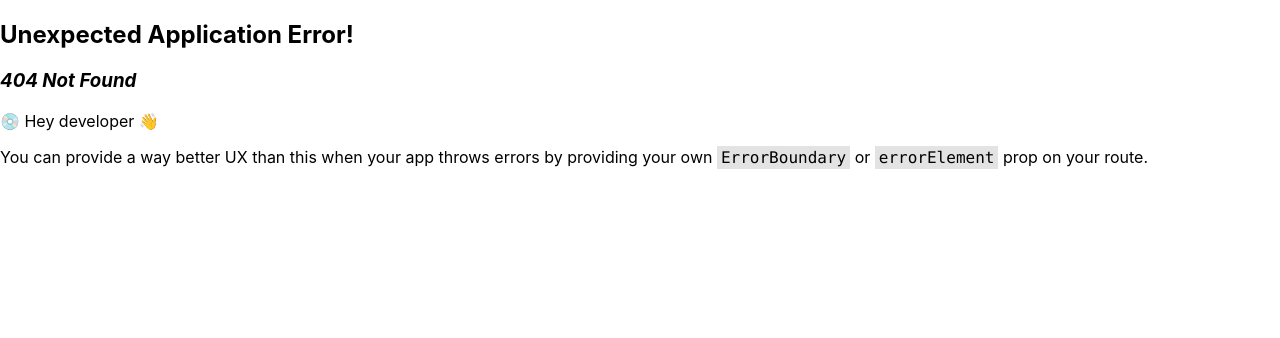
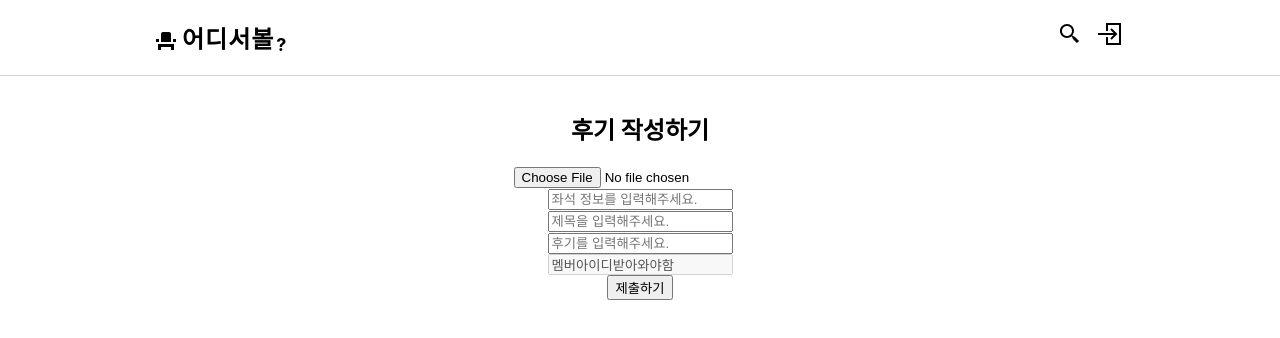
Before and after one commit to OneEpitome/WBProject, a React (Create React App) app in the folder Frontend/wb-project/: page /review-test in a window 1280 px wide. Before the commit this address had no page. Shown: the top 338 px of the page. Built offline with nearby package versions, Linux system fonts and the light colour scheme.

Commit message:
Add UploadForm Component

```diff
--- a/Frontend/wb-project/src/App.js
+++ b/Frontend/wb-project/src/App.js
@@ -4,6 +4,7 @@ import HomePage from './pages/HomePage';
 import RootLayout from './pages/RootLayout';
 import VenueDaejeonW from './components/Venue/VenueDaejeonW';
 import VenueHanhwa from './components/Venue/VenueHanhwa';
+import UploadForm from './components/Upload/UploadForm';
 
 const router = createBrowserRouter([
   {
@@ -13,6 +14,7 @@ const router = createBrowserRouter([
       { path: '/', element: <HomePage /> },
       { path: '/daejeon-worldcup', element: <VenueDaejeonW /> },
       { path: '/hanwha-eagles', element: <VenueHanhwa /> },
+      { path: '/review-test', element: <UploadForm /> }
     ],
   },
 ])
--- /dev/null
+++ b/Frontend/wb-project/src/components/Upload/UploadForm.jsx
@@ -0,0 +1,90 @@
+import axios from 'axios';
+import React from 'react';
+import styled from 'styled-components';
+import useForm from '../../hooks/useForm';
+import { Section } from '../Section/Section';
+
+const Form = styled.form`
+  display: flex;
+  flex-direction: column;
+  align-items: center;
+`;
+
+const sleep = () => {
+  return new Promise((resolve) => {
+    setTimeout(() => resolve(), 1000);
+  })
+}
+
+export default function UploadForm() {
+  const { isLoading, errors, handleChange, handleSubmit } = useForm({
+    initialValues: {
+      title: '',
+      content: '',
+      seatId: '',
+      memberId: '1',
+    },
+    onSubmit: async (values) => {
+      await sleep();
+
+      const url = '';
+      const data = JSON.stringify(values);
+      const config = { "Content-Type": "application/json" };
+
+      axios.post(url, data, config)
+        .then(res => {
+          console.log(res);
+        }).catch(err => {
+          console.log(err.response.data.message);
+        });
+
+      alert(data);
+    },
+    validate: ({ seatId }) => {
+      const errors = {};
+      if (!seatId) errors.seatId = '좌석 정보를 입력해주세요!';
+      return errors;
+    }
+  });
+
+  return (
+    <Section>
+      <Form onSubmit={handleSubmit}>
+        <h1>후기 작성하기</h1>
+        <div>
+          <input type="file" onChange={handleChange} />
+        </div>
+        <div>
+          <input
+            type="text"
+            name='seatId'
+            placeholder='좌석 정보를 입력해주세요.'
+            onChange={handleChange}
+          />
+          {errors.seatId}
+        </div>
+        <div>
+          <input
+            type="text"
+            name='title'
+            placeholder='제목을 입력해주세요.'
+            onChange={handleChange}
+          />
+        </div>
+        <div>
+          <input
+            type="text"
+            name='content'
+            placeholder='후기를 입력해주세요.'
+            onChange={handleChange}
+          />
+        </div>
+        <div>
+          {/* hidden or disabled */}
+          <input type="text" name='memberId' value='멤버아이디받아와야함' disabled onChange={handleChange} />
+        </div>
+        <button type='submit' disabled={isLoading}>{isLoading ? '제출중..' : '제출하기'}</button>
+      </Form>
+    </Section>
+  );
+}
--- /dev/null
+++ b/Frontend/wb-project/src/hooks/useForm.jsx
@@ -0,0 +1,34 @@
+import { useState } from 'react';
+
+
+const useForm = ({ initialValues, onSubmit, validate }) => {
+  const [values, setValues] = useState(initialValues);
+  const [errors, setErrors] = useState({});
+  const [isLoading, setIsLoading] = useState(false);
+
+  const handleChange = (e) => {
+    const { name, value } = e.target;
+    setValues({ ...values, [name]: value });
+  }
+
+  const handleSubmit = async (e) => {
+    setIsLoading(true);
+    e.preventDefault();
+    const newErrors = validate ? validate(values) : {};
+    if (Object.keys(newErrors).length === 0) {
+      await onSubmit(values);
+    }
+    setErrors(newErrors);
+    setIsLoading(false);
+  }
+
+  return {
+    values,
+    errors,
+    isLoading,
+    handleChange,
+    handleSubmit,
+  };
+}
+
+export default useForm;
```
